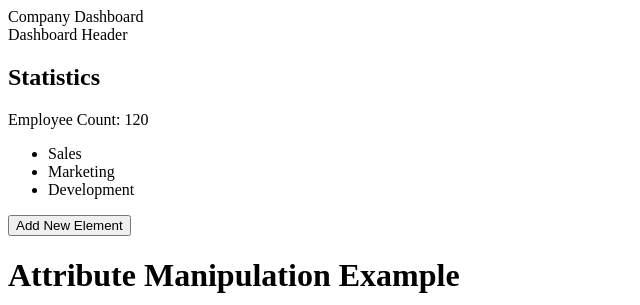
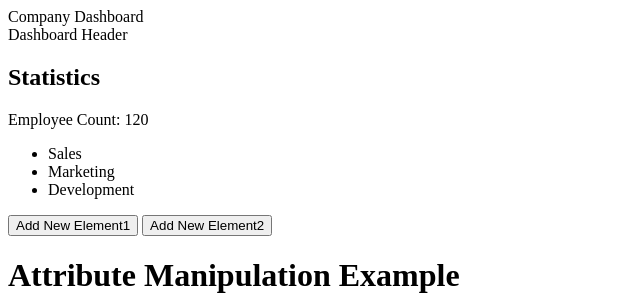
Before and after one commit to houdazaime-spec/TP-DOM, a plain HTML site: page index.html in a window 1280 px wide. Shown: the top 305 px of the page, without its empty margins (0-640 px from the left). Drawn offline with Linux system fonts and the light colour scheme; a script that the page names is missing.

Commit message:
ajout boutton

```diff
--- a/index.html
+++ b/index.html
@@ -25,7 +25,8 @@
       </ul>
 
       <!-- Bouton pour ajouter dynamiquement un nouvel élément via JavaScript -->
-      <button onclick="createNewElement()">Add New Element</button>
+      <button onclick="createNewElement1()">Add New Element1</button>
+      <button onclick="createNewElement2()">Add New Element2</button>
     </section>
   </div>
 
```
